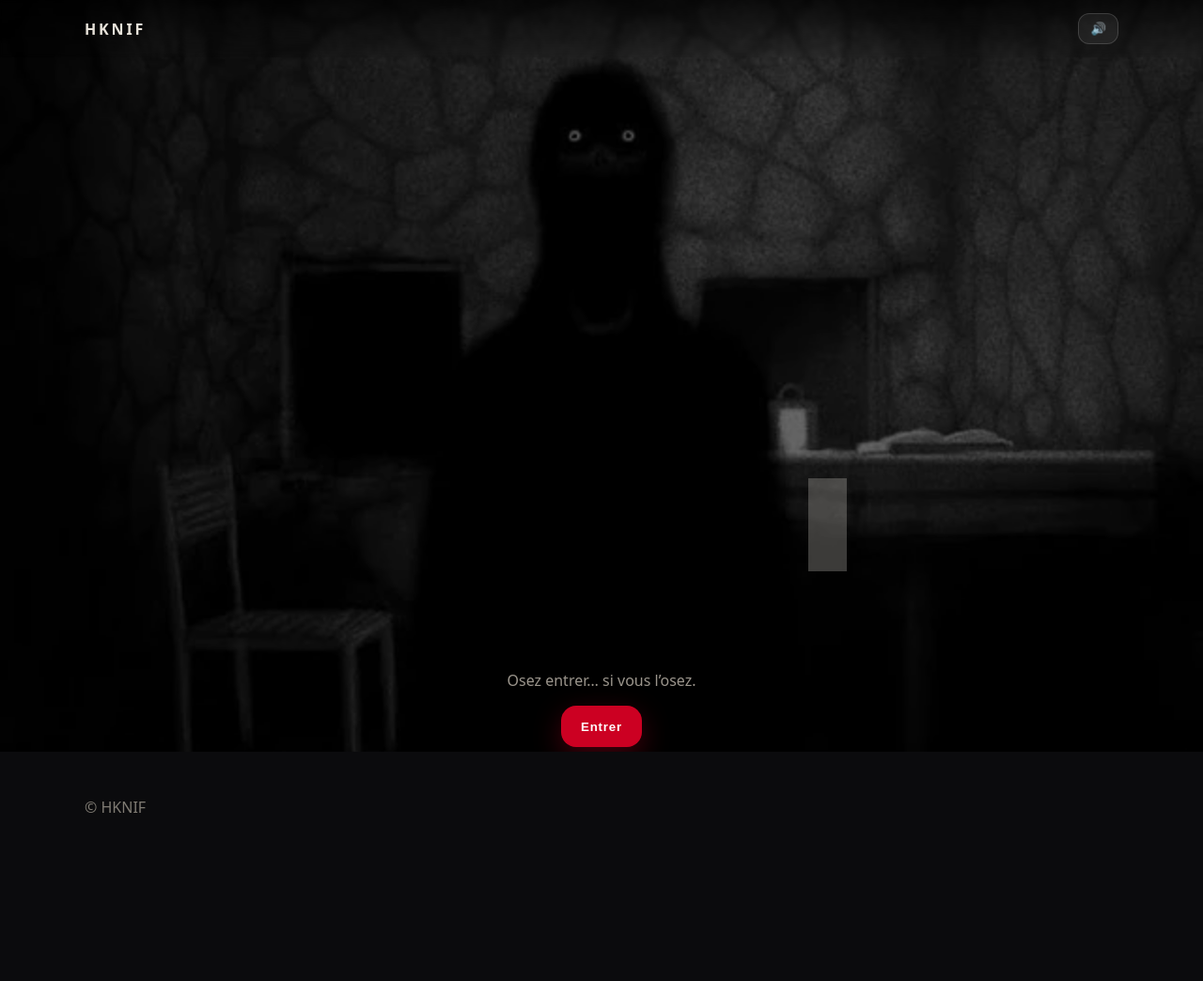
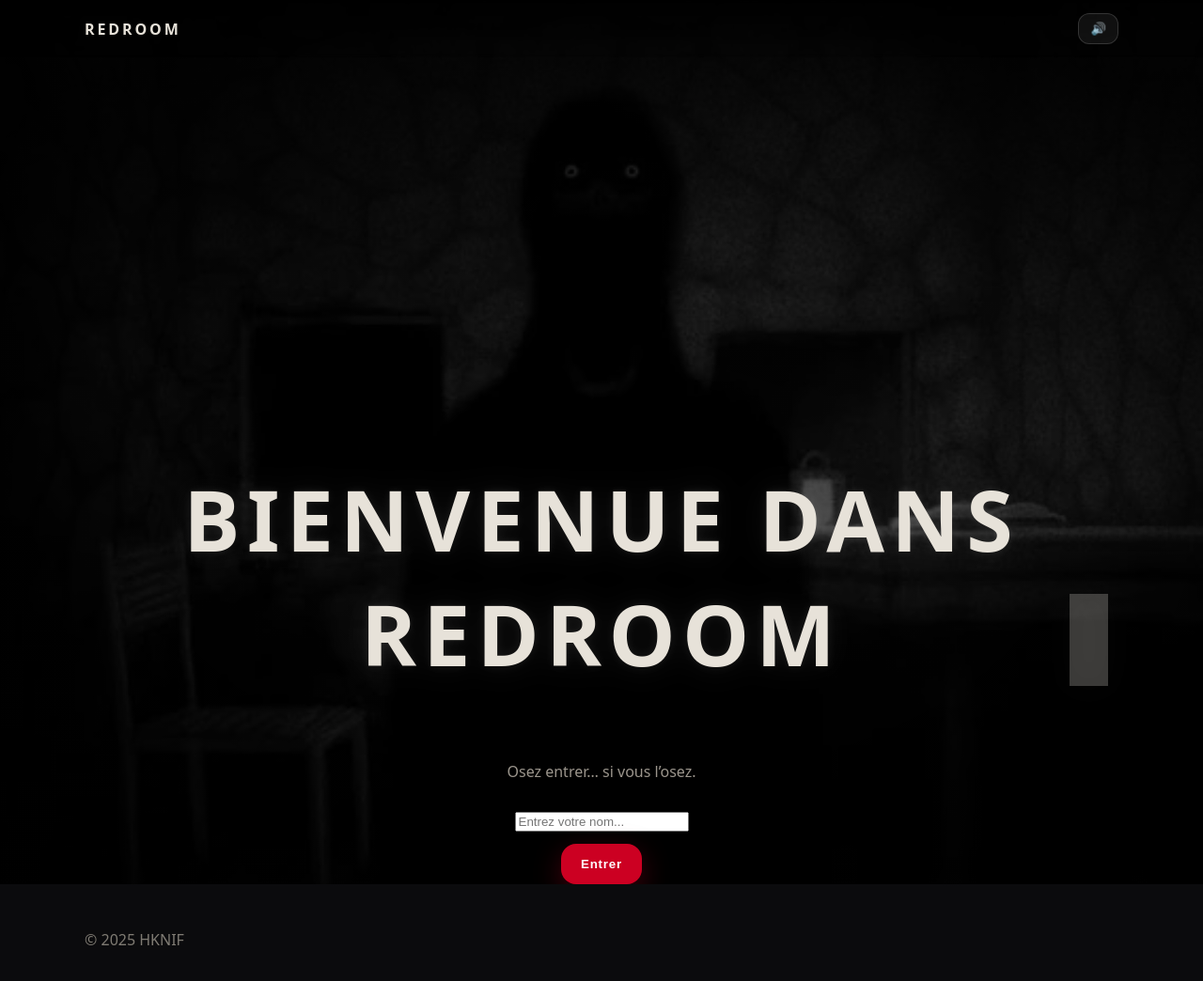
Before and after one commit to heizya-athmani/escapegame, a plain HTML site: page index.html in a window 1280 px wide. Shown: the whole page at 94% size. Before the commit the page ends 918 px from the top, so only its background shows below. Drawn offline with Linux system fonts and the light colour scheme.

Commit message:
feature: ajt d'un titre

```diff
--- a/index.html
+++ b/index.html
@@ -12,7 +12,7 @@
 
   <header class="site-header" role="banner">
     <div class="container">
-      <a class="site-logo" href="/">HKNIF</a>
+      <a class="site-logo" href="/">REDROOM</a>
       <nav class="site-nav" aria-label="Navigation principale">
         <button class="nav-sound" id="soundToggle" aria-pressed="false" aria-label="Activer le son">🔊</button>
       </nav>
@@ -25,10 +25,16 @@
   <div class="overlay" aria-hidden="true"></div>
     <div class="container hero-inner">
     <h1 id="hero-title" class="glow">
-      <span class="tw" data-text="BIENVENUE DANS HKNIF"></span>
+      <div class="input-zone">
+      <span class="tw" data-text="BIENVENUE DANS REDROOM"></span>
     </h1>
+
     <p class="tag">Osez entrer… si vous l’osez.</p>
-    <button class="btn enter" id="enterBtn">Entrer</button>
+    <div class="enter-zone">
+  <input type="text" id="playerName" placeholder="Entrez votre nom..." maxlength="15" required>
+  <button class="btn enter" id="enterBtn">Entrer</button>
+</div>
+
   </div>
 </section>
 
@@ -44,6 +50,6 @@
     <source src="chercher un son" type="audio/mpeg">
   </audio>
 
-  <script src="assets/js/script.js" defer></script>
+  <script src="script.js" defer></script>
 </body>
 </html>
--- a/style.css
+++ b/style.css
@@ -78,12 +78,21 @@ body {
   filter: brightness(.45) saturate(.9);
 }
 
-}
+
 .hero .overlay {
   position: absolute;
   inset: 0;
   background: radial-gradient(80% 60% at 50% 60%, rgba(0,0,0,.1) 0%, rgba(0,0,0,.6) 60%, rgba(0,0,0,.9) 100%);
 }
+
+.enter-zone {
+  margin-top: 2rem;
+  display: flex;
+  flex-direction: column;
+  align-items: center;
+  gap: 0.8rem;
+}
+
 .grain {
   pointer-events: none;
   position: absolute;
```
Also changed, not shown: 1 other file.
